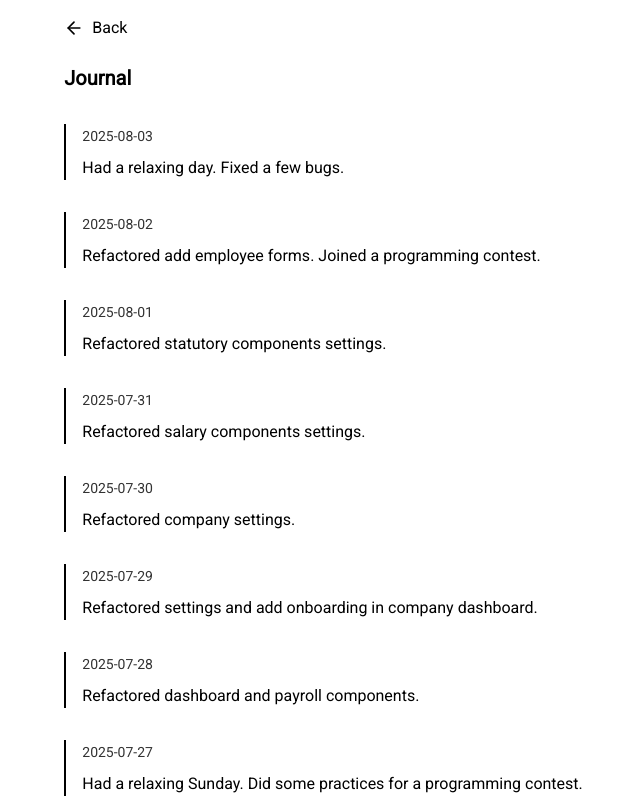
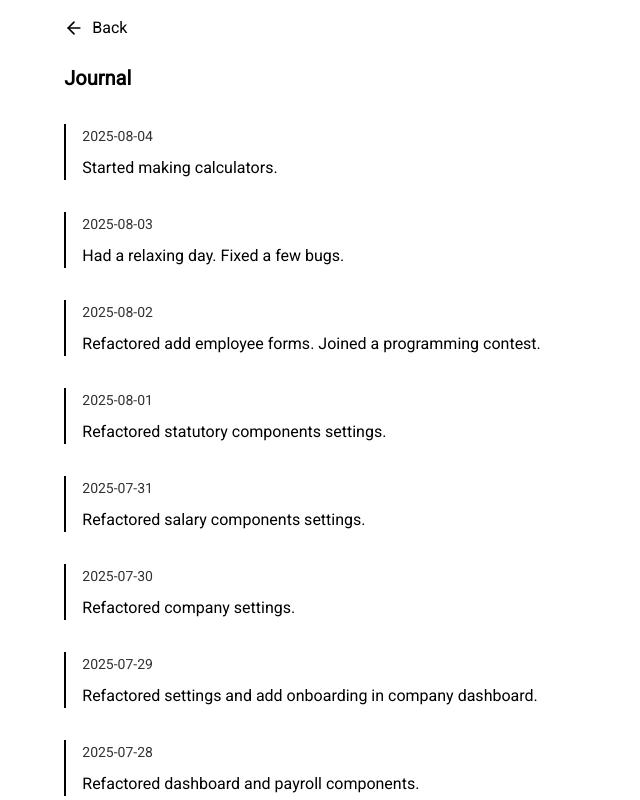
Before and after one commit to minamicode/minamicode.com, a Next.js app: page /journal in a window 1280 px wide. Shown: the top 800 px of the page, without its empty margins (277-917 px from the left). Built offline with nearby package versions, Linux system fonts and the light colour scheme.

Commit message:
add a journal entry

```diff
--- a/src/app/_components/JournalEntries.tsx
+++ b/src/app/_components/JournalEntries.tsx
@@ -6,6 +6,10 @@ type JournalEntry = {
 };
 
 const entries: JournalEntry[] = [
+  {
+    date: "2025-08-04",
+    text: "Started making calculators.",
+  },
   {
     date: "2025-08-03",
     text: "Had a relaxing day. Fixed a few bugs.",
```
